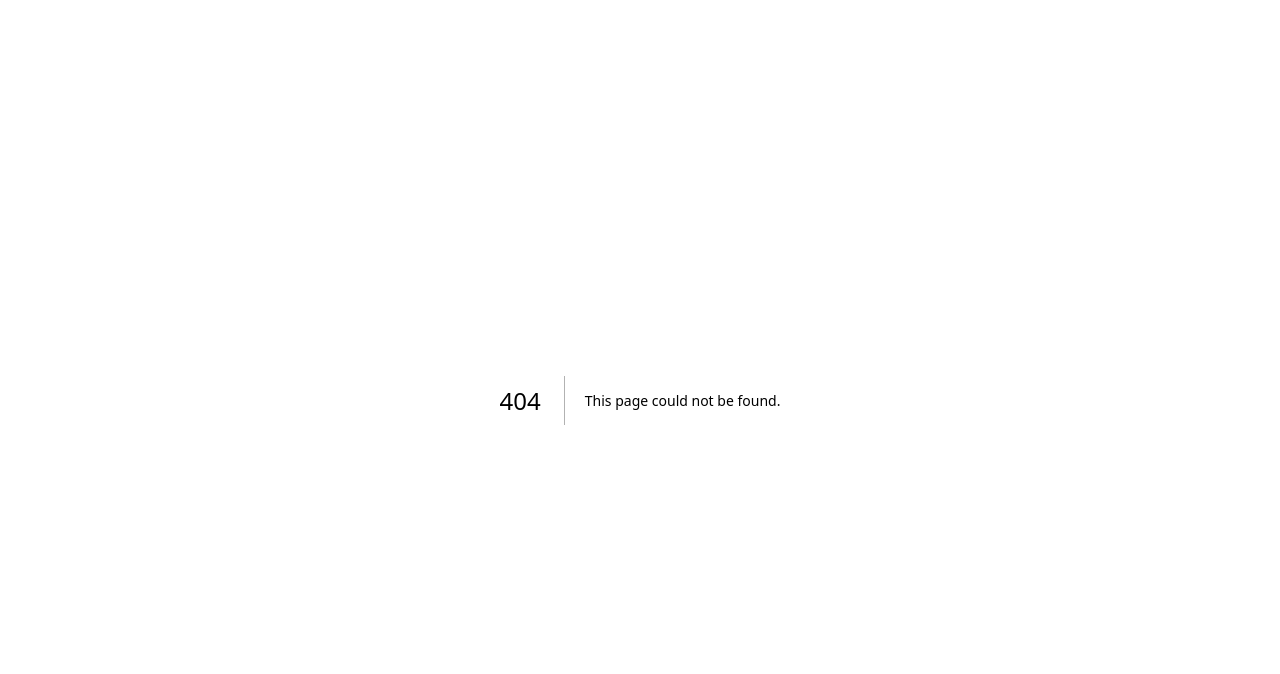
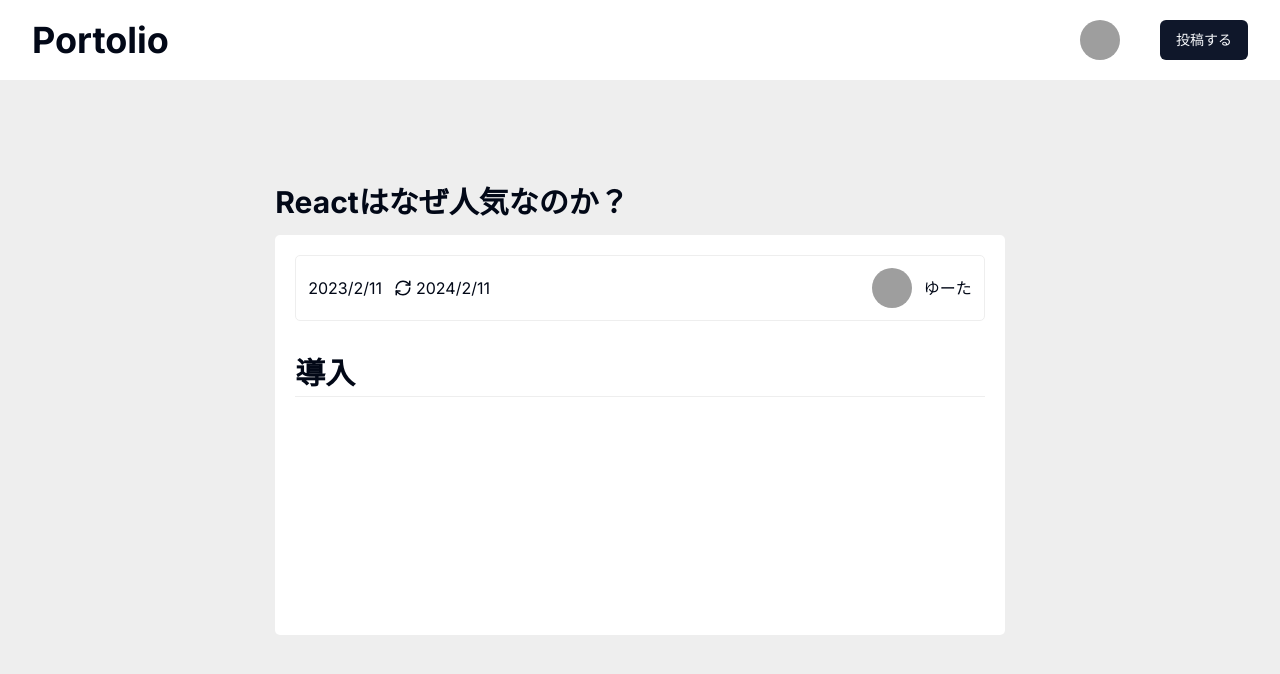
Before and after one commit to balckowl/portolio, a Next.js app: page /posts/1 in a window 1280 px wide. Before the commit this address had no page. Shown: the top 674 px of the page. Built offline with nearby package versions, Linux system fonts and the light colour scheme; grey boxes are pictures that could not be loaded.

Commit message:
add: postsを作成しました。

```diff
--- /dev/null
+++ b/src/app/components/Posts/Article/Article.tsx
@@ -0,0 +1,44 @@
+"use client"
+import ReactMarkdown from "react-markdown"
+import "../Editer/Edit.css"
+import { Avatar, AvatarFallback, AvatarImage } from "@/components/ui/avatar"
+import { Link, RefreshCw } from "lucide-react"
+
+const Article = () => {
+    return (
+        <div className="py-[100px]">
+            <div className="container flex justify-center">
+                <div className="w-[60%]">
+                    <div className="mb-[10px]">
+                        <h2 className="text-[30px] font-bold">Reactはなぜ人気なのか？</h2>
+                    </div>
+                    <div className="h-[400px] bg-white p-5 rounded-[5px]">
+                        <div className="border-[1px] border-[#eee] rounded-[5px] flex justify-between p-3 mb-[10px]">
+                            <div className="flex items-center gap-3">
+                                <div>2023/2/11</div>
+                                <div className="flex items-center gap-1">
+                                    <RefreshCw width={18} height={18} />
+                                    <div>2024/2/11</div>
+                                </div>
+                            </div>
+                            <div className="flex items-center gap-3">
+                                <Avatar>
+                                    <AvatarImage src="https://github.com/shadcn.png" />
+                                    <AvatarFallback>CN</AvatarFallback>
+                                </Avatar>
+                                <p>ゆーた</p>
+                            </div>
+                        </div>
+                        <div className="preview">
+                            <ReactMarkdown>
+                                # 導入
+                            </ReactMarkdown>
+                        </div>
+                    </div>
+                </div>
+            </div>
+        </div>
+    )
+}
+
+export default Article
--- a/src/app/components/Users/Header/Header.tsx
+++ b/src/app/components/Users/Header/Header.tsx
@@ -5,11 +5,13 @@
     PopoverContent,
     PopoverTrigger,
 } from "@/components/ui/popover"
+import Link from "next/link"
+
 
 
 const Header = () => {
     return (
-        <div className="h-[80px]">
+        <div className="h-[80px] bg-white">
             <div className="container flex justify-between h-full items-center">
                 <h1 className="text-4xl font-bold">Portolio</h1>
                 <div className="flex items-center gap-10">
@@ -28,9 +30,11 @@
                             </ul>
                         </PopoverContent>
                     </Popover>
-                    <Button>
-                        投稿する
-                    </Button>
+                    <Link href="/posts/edit">
+                        <Button>
+                            投稿する
+                        </Button>
+                    </Link>
                 </div>
             </div>
         </div>
--- a/src/app/components/Users/Hero/Hero.tsx
+++ b/src/app/components/Users/Hero/Hero.tsx
@@ -7,7 +7,7 @@
         <div className="h-[300px]">
             <div className="h-full container flex justify-center border-b-[2px] border-[#eee]">
                 <div className="w-[80%] flex items-center justify-between">
-                    <div className="w-[70%] flex items-center gap-5">
+                    <div className="w-[70%] flex items-center gap-8">
                         <Avatar className="w-[100px] h-[100px]">
                             <AvatarImage src="https://github.com/shadcn.png" />
                             <AvatarFallback>CN</AvatarFallback>
@@ -17,11 +17,11 @@
                             <p>青山学院大学大学院１年 | フロントエンドエンジニア | React, Next.js,  Remix | ITパスポート勉強中</p>
                         </div>
                     </div>
-                    <Button>
-                        <Link href="/posts/edit">
+                    <Link href="/posts/edit">
+                        <Button>
                             編集する
-                        </Link>
-                    </Button>
+                        </Button>
+                    </Link>
                 </div>
             </div>
         </div>
--- a/src/app/components/Users/PostList/PostList.tsx
+++ b/src/app/components/Users/PostList/PostList.tsx
@@ -1,12 +1,24 @@
+import Link from "next/link"
+
 const PostList = () => {
     return (
         <div className="py-[140px]">
             <div className="container flex justify-center">
                 <div className="w-[80%]">
-                    <div className="grid grid-cols-3">
+                    <div className="grid grid-cols-3 gap-5">
+                        <div className="col-span-1 border-[1px] border-[#eee] rounded-[5px] bg-blue-400">
+                            <Link href="/posts/kkkss">
+                                <div className="text-center py-5">
+                                    <span className="text-[50px]">🔥</span>
+                                </div>
+                                <div className="bg-white py-5 text-center">
+                                    <h2 className="text-[20px] font-bold">失敗は最高の成功</h2>
+                                </div>
+                            </Link>
+                        </div>
                         <div className="col-span-1 border-[1px] border-[#eee] rounded-[5px] bg-blue-400">
                             <div className="text-center py-5">
-                                <span className="text-[50px]">🔥</span>
+                                <span className="text-[50px]">🥺</span>
                             </div>
                             <div className="bg-white py-5 text-center">
                                 <h2 className="text-[20px] font-bold">失敗は最高の成功</h2>
--- /dev/null
+++ b/src/app/posts/[id]/page.tsx
@@ -0,0 +1,14 @@
+import Article from "@/app/components/Posts/Article/Article"
+import Header from "@/app/components/Users/Header/Header"
+
+
+const PostIdPage = () => {
+  return (
+    <div className="bg-[#eee] min-h-screen">
+        <Header />
+        <Article />
+    </div>
+  )
+}
+
+export default PostIdPage
```
